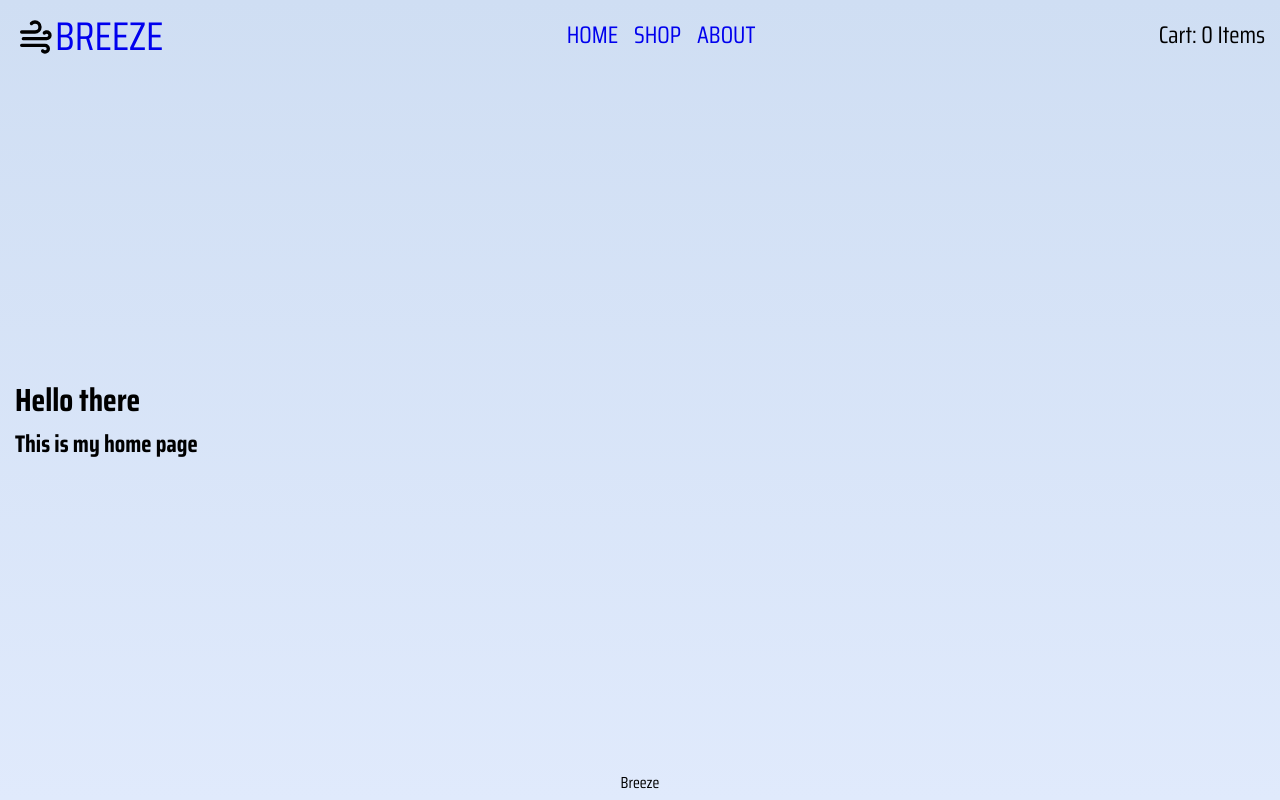
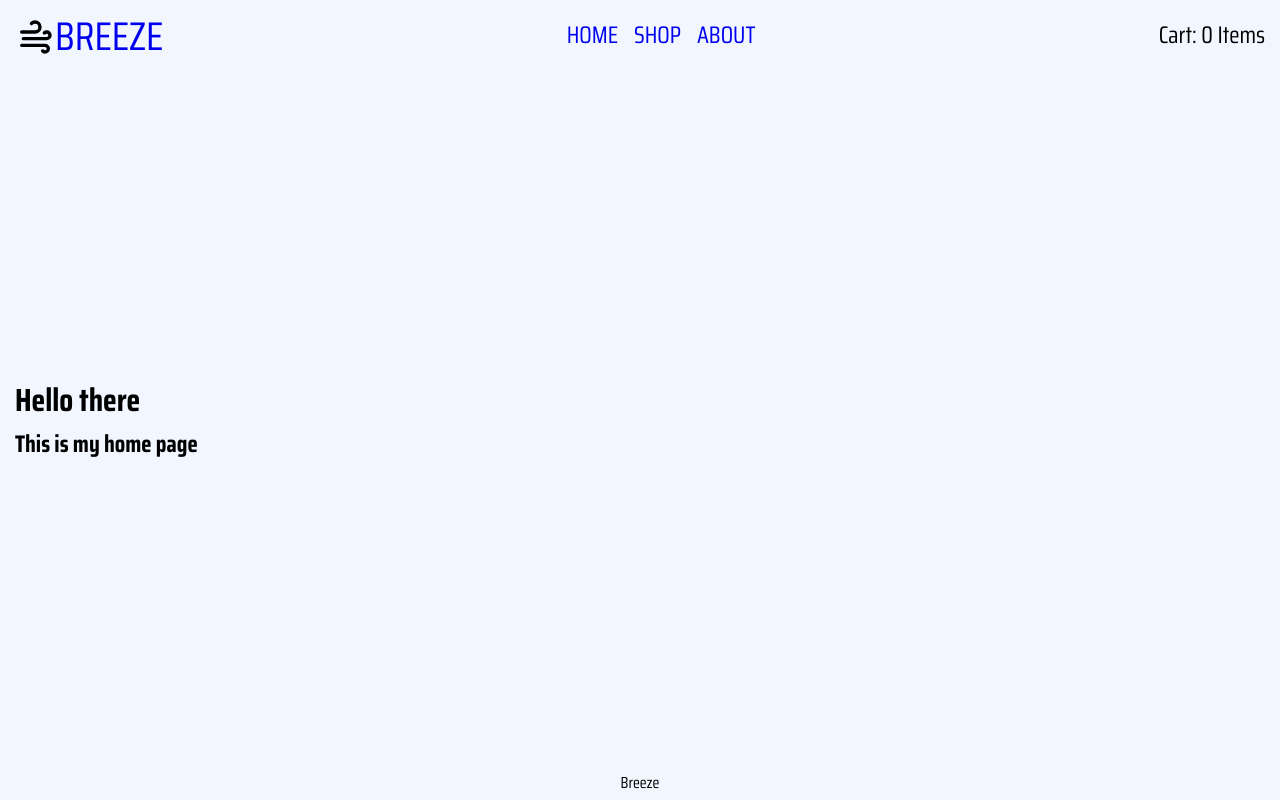
Before and after one commit to amora7741/ShoppingApp, a React (Vite) app: page / in a window 1280 px wide. Built offline with nearby package versions, Linux system fonts and the light colour scheme.

Commit message:
Change card shadow

```diff
--- a/src/style.css
+++ b/src/style.css
@@ -1,7 +1,8 @@
 @import url('https://fonts.googleapis.com/css2?family=Saira+Condensed:wght@100;200;300;400;500;600;700;800;900&display=swap');
 
 :root {
-  --card-shadow: rgba(0, 0, 0, 0.35) 0px 5px 15px;
+  --card-shadow: rgba(0, 0, 0, 0.1) 0px 20px 25px -5px,
+    rgba(0, 0, 0, 0.04) 0px 10px 10px -5px;
 }
 
 * {
@@ -13,17 +14,7 @@
 
 body {
   min-height: 100vh;
-  background: #e0eafc; /* fallback for old browsers */
-  background: -webkit-linear-gradient(
-    to bottom,
-    #cfdef3,
-    #e0eafc
-  ); /* Chrome 10-25, Safari 5.1-6 */
-  background: linear-gradient(
-    to bottom,
-    #cfdef3,
-    #e0eafc
-  ); /* W3C, IE 10+/ Edge, Firefox 16+, Chrome 26+, Opera 12+, Safari 7+ */
+  background: #f1f6ff; /* fallback for old browsers */
 }
 
 #root {
```
